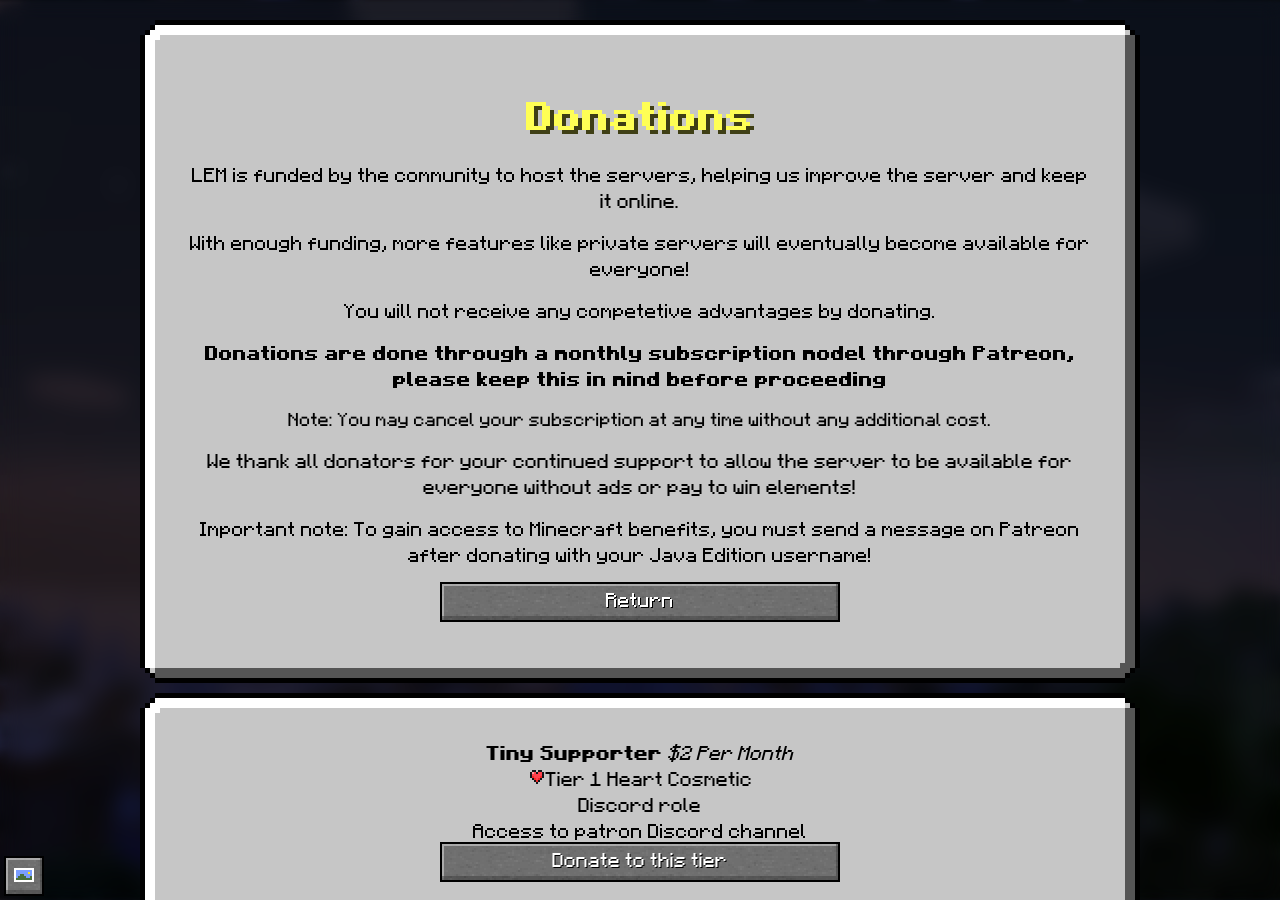
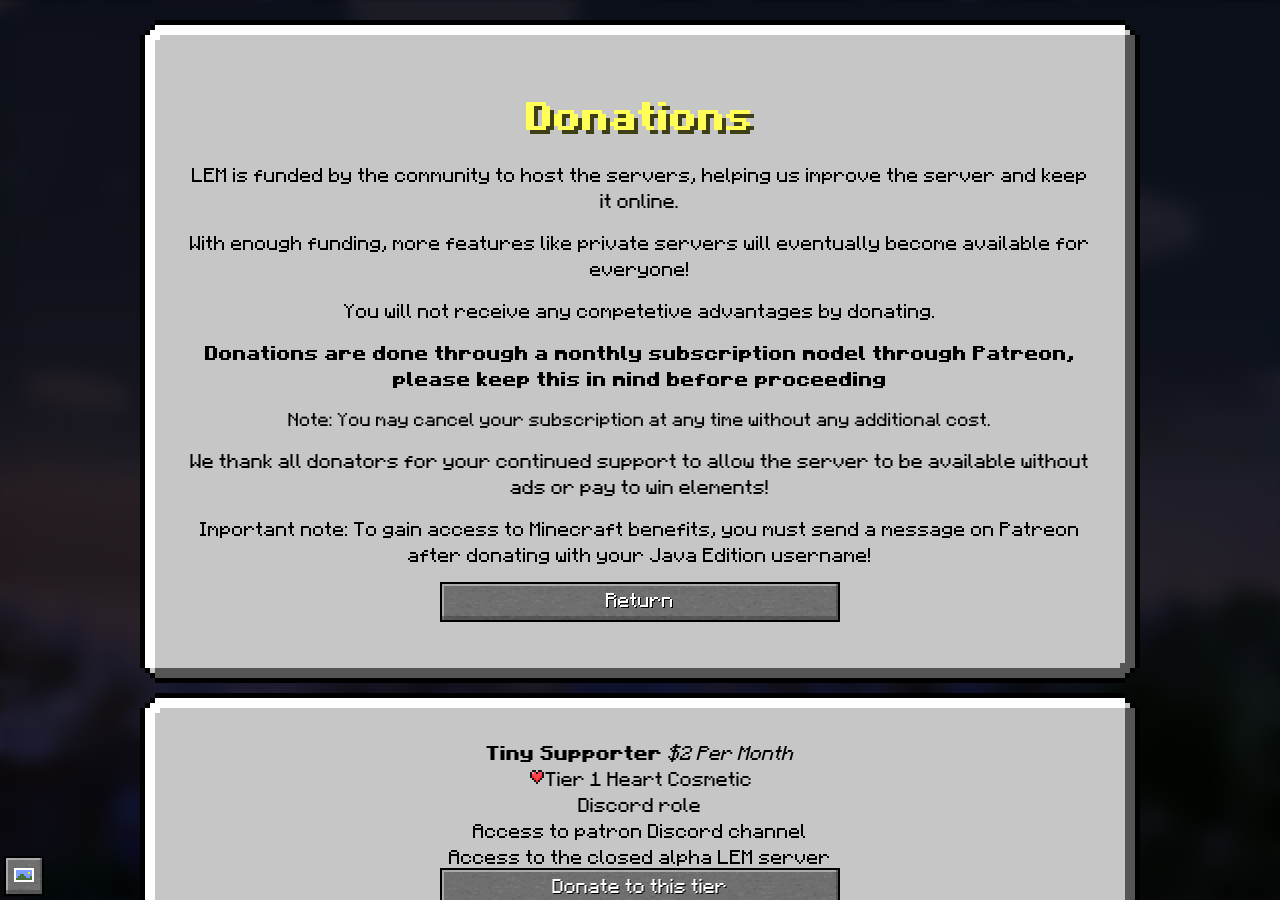
Before and after one commit to Legacy-Edition-Minigames/Website, a Jekyll site: the page built from donate.html, in a window 1280 px wide and 900 px high. Built offline with Jekyll 4.4.1, drawn with Linux system fonts in a browser that asks for light colours; some web fonts are replaced.

Commit message:
Add closed alpha information

```diff
--- a/donate.html
+++ b/donate.html
@@ -10,7 +10,7 @@
 		<p>You will not receive any competetive advantages by donating.</p>
 		<p><b>Donations are done through a monthly subscription model through Patreon, please keep this in mind before proceeding</b></p>
 		<div style="font-size: 0.93em;">Note: You may cancel your subscription at any time without any additional cost.<br></div>
-		<p>We thank all donators for your continued support to allow the server to be available for everyone without ads or pay to win elements!</p>
+		<p>We thank all donators for your continued support to allow the server to be available without ads or pay to win elements!</p>
 		<p>Important note: To gain access to Minecraft benefits, you must send a message on Patreon after donating with your Java Edition username!</p>
 		<p><a href="{{ site.baseurl }}/" class="minecraft-button center">Return</a></p>
 </div>
@@ -19,6 +19,7 @@
     <img src="assets/patreon/tiny.png">Tier 1 Heart Cosmetic<br>
 	Discord role<br>
 	Access to patron Discord channel<br>
+	Access to the closed alpha LEM server<br>
 	<a class="minecraft-button center" href="https://www.patreon.com/DBTDerpbox">Donate to this tier</a>
 </div>
 <div class="guibox center">
```
Also changed, not shown: index.html (+3 -10 lines), join.html (added, +21 -0 lines).
